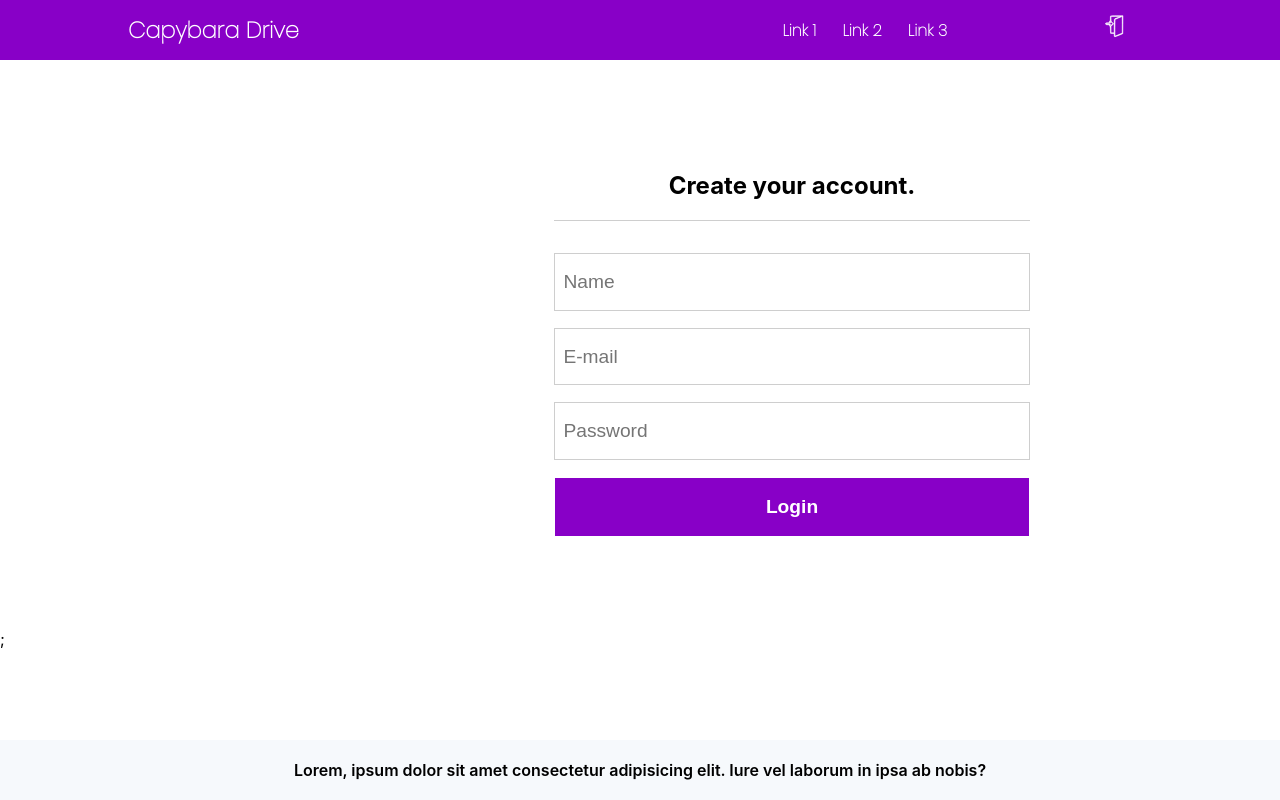
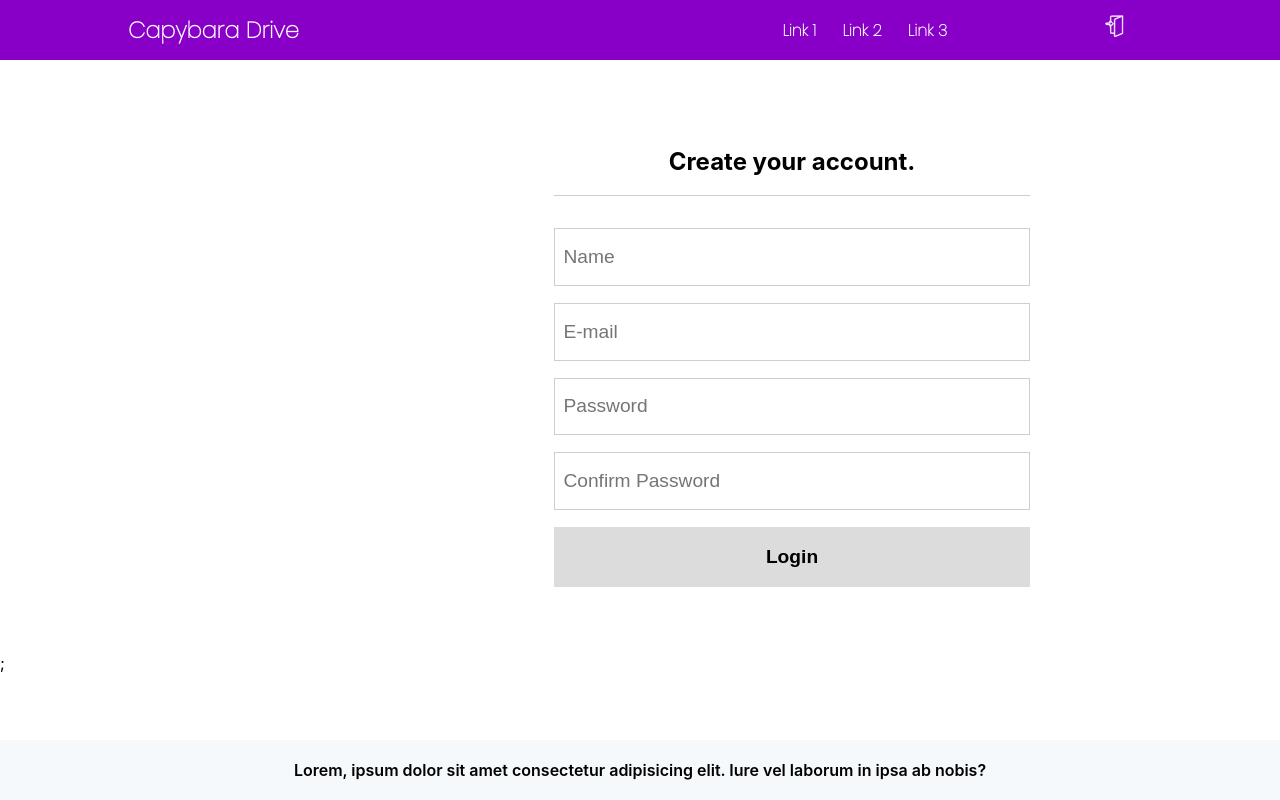
Before and after one commit to jose-eduardo87/filedrive-nextjs, a Next.js app: page /signup in a window 1280 px wide. Shown: the top 800 px of the page. Built offline with nearby package versions, Linux system fonts and the light colour scheme.

Commit message:
Added logic to password confirm. Converted use-input to TS.

```diff
--- a/components/LoginForm/LoginForm.tsx
+++ b/components/LoginForm/LoginForm.tsx
@@ -72,10 +72,7 @@ const LoginForm: FC = () => {
         {errorMessage}
       </p>
 
-      <Button
-        style={{ width: "100%", backgroundColor: "#8800C7" }}
-        isDisabled={!isFormValid}
-      >
+      <Button style={{ width: "100%" }} isDisabled={!isFormValid}>
         Login
       </Button>
     </form>
--- a/components/SignUpForm/SignUpForm.module.css
+++ b/components/SignUpForm/SignUpForm.module.css
@@ -15,6 +15,7 @@
 }
 
 .errorMessage {
+  text-align: center;
   font-size: 0.6rem;
   font-weight: 400;
   letter-spacing: 1px;
--- a/components/SignUpForm/SignUpForm.tsx
+++ b/components/SignUpForm/SignUpForm.tsx
@@ -35,9 +35,20 @@ const SignUpForm: FC = () => {
     isValid: isPasswordValid,
     hasError: passwordHasError,
   } = useInput(passwordValidator);
+  const {
+    value: passwordConfirmValue,
+    onBlur: onPasswordConfirmBlur,
+    onChange: onPasswordConfirmChange,
+    reset: resetPasswordConfirm,
+    isValid: isPasswordConfirmValid,
+    hasError: passwordConfirmHasError,
+  } = useInput(passwordValidator);
 
-  const isFormValid = isNameValid && isEmailValid && isPasswordValid;
-  const errorMessage = "Required field.";
+  const errorMessage = "Invalid field.";
+  const passwordConfirmIsValid =
+    !passwordConfirmHasError && passwordValue === passwordConfirmValue;
+  const isFormValid =
+    isNameValid && isEmailValid && isPasswordValid && passwordConfirmIsValid;
   const setVisibility = (hasError: boolean) =>
     hasError ? "visible" : "hidden";
   const onSubmitHandler = (e: FormEvent) => {
@@ -99,11 +110,25 @@ const SignUpForm: FC = () => {
       >
         {errorMessage}
       </p>
+      <Input
+        type="password"
+        placeholder="Confirm Password"
+        value={passwordConfirmValue}
+        onBlur={onPasswordConfirmBlur}
+        onChange={onPasswordConfirmChange}
+        required
+      />
+      <p
+        className={styles.errorMessage}
+        style={{
+          visibility: setVisibility(!passwordConfirmIsValid),
+          color: "red",
+        }}
+      >
+        {errorMessage}
+      </p>
 
-      <Button
-        style={{ width: "100%", backgroundColor: "#8800C7" }}
-        isDisabled={!isFormValid}
-      >
+      <Button style={{ width: "100%" }} isDisabled={!isFormValid}>
         Login
       </Button>
     </form>
--- a/components/sections/Login/Login.tsx
+++ b/components/sections/Login/Login.tsx
@@ -15,7 +15,6 @@ const Login: FC = () => {
           <a>
             <Button
               style={{
-                backgroundColor: "#8800C7",
                 width: "100%",
                 fontSize: "1rem",
                 verticalAlign: "middle",
--- a/components/ui/Button/Button.tsx
+++ b/components/ui/Button/Button.tsx
@@ -22,10 +22,15 @@ const buttonStyle = (
     outline: "none",
     fontSize: "inherit",
     padding: ".35em 1.2em",
-    transition: ".5s all",
-    backgroundColor: hoverState ? "#FFFFFF" : "#00564D",
-    color: hoverState ? "#000000" : "#FFFFFF",
-    border: hoverState ? "none" : "1px solid #FFFFFF",
+    transition: ".2s all",
+    backgroundColor: isDisabled
+      ? "#DCDCDC"
+      : hoverState
+      ? "#FFFFFF"
+      : "#000000",
+    color: isDisabled ? "#000000" : hoverState ? "#000000" : "#FFFFFF",
+    border: isDisabled ? "none" : "1px solid #000000",
+
     ...style,
   };
 };
--- a/hooks/use-input.ts
+++ b/hooks/use-input.ts
@@ -1,14 +1,30 @@
-import { useReducer, useCallback } from "react";
+import { useReducer, useCallback, ChangeEvent } from "react";
+
+enum ActionKind {
+  Input = "INPUT",
+  Blur = "BLUR",
+  Reset = "RESET",
+}
+
+type State = {
+  value: string;
+  isTouched: boolean;
+};
+
+type Action = {
+  type: ActionKind;
+  value?: string;
+};
 
 const initialValue = { value: "", isTouched: false };
 
-const inputReducer = (state, action) => {
+const inputReducer = (state: State, action: Action): State => {
   switch (action.type) {
-    case "INPUT":
-      return { value: action.value, isTouched: state.isTouched };
-    case "BLUR":
-      return { isTouched: true, value: state.value };
-    case "RESET":
+    case ActionKind.Input:
+      return { value: action.value as string, isTouched: state.isTouched };
+    case ActionKind.Blur:
+      return { value: state.value, isTouched: true };
+    case ActionKind.Reset:
       return { value: "", isTouched: false };
 
     default:
@@ -16,18 +32,22 @@ const inputReducer = (state, action) => {
   }
 };
 
-const useInput = (validateField) => {
+const useInput = (validateField: (arg: string) => {}) => {
   const [input, dispatch] = useReducer(inputReducer, initialValue);
 
   const isValid = validateField(input.value);
   const hasError = !isValid && input.isTouched;
 
-  const onBlurChangeHandler = useCallback(() => dispatch({ type: "BLUR" }), []);
-  const onChangeHandler = useCallback(
-    (event) => dispatch({ type: "INPUT", value: event.target.value }),
+  const onBlurChangeHandler = useCallback(
+    () => dispatch({ type: ActionKind.Blur }),
     []
   );
-  const reset = () => dispatch({ type: "RESET" });
+  const onChangeHandler = useCallback(
+    (event: ChangeEvent<HTMLInputElement>) =>
+      dispatch({ type: ActionKind.Input, value: event.target.value }),
+    []
+  );
+  const reset = () => dispatch({ type: ActionKind.Reset });
 
   return {
     value: input.value,
```
